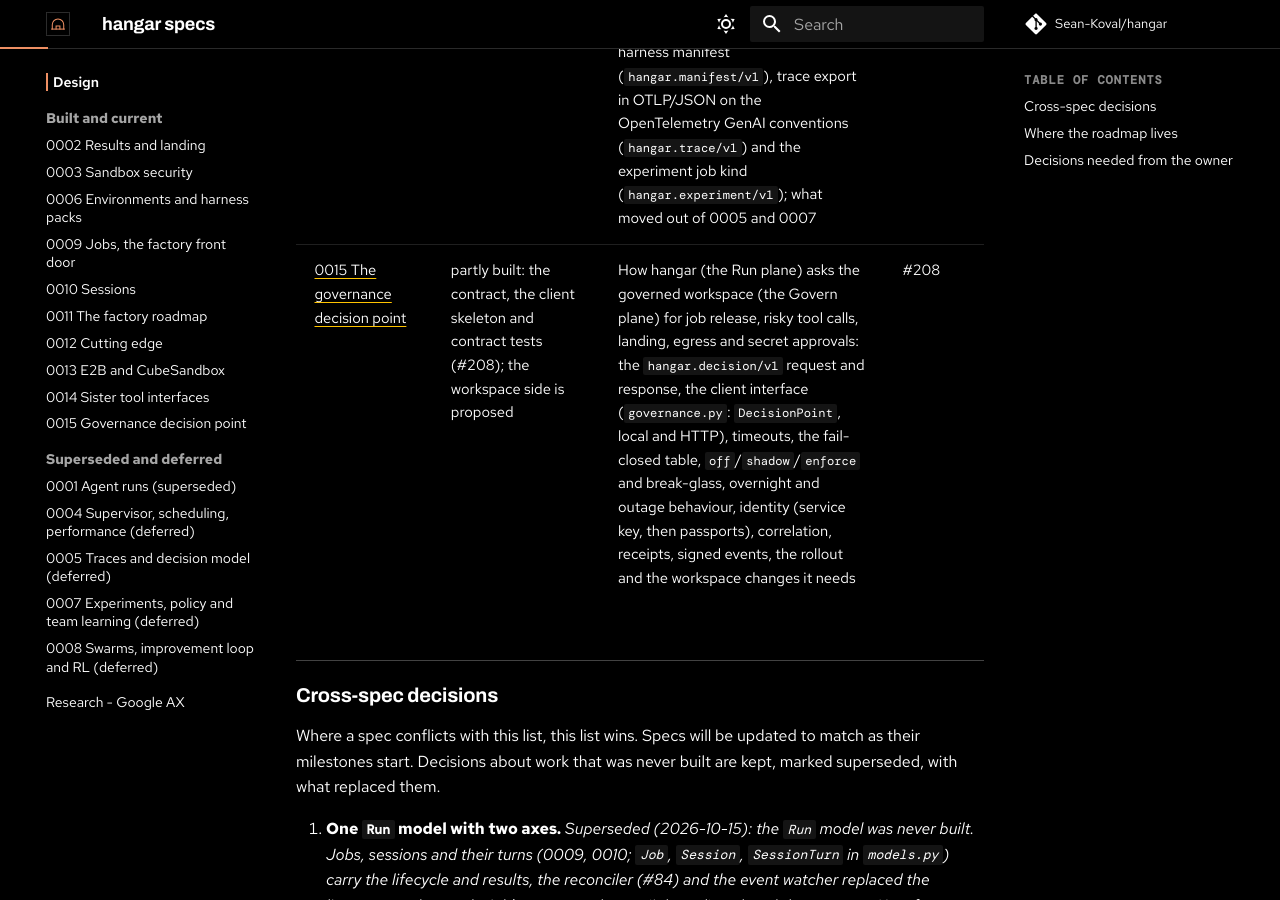
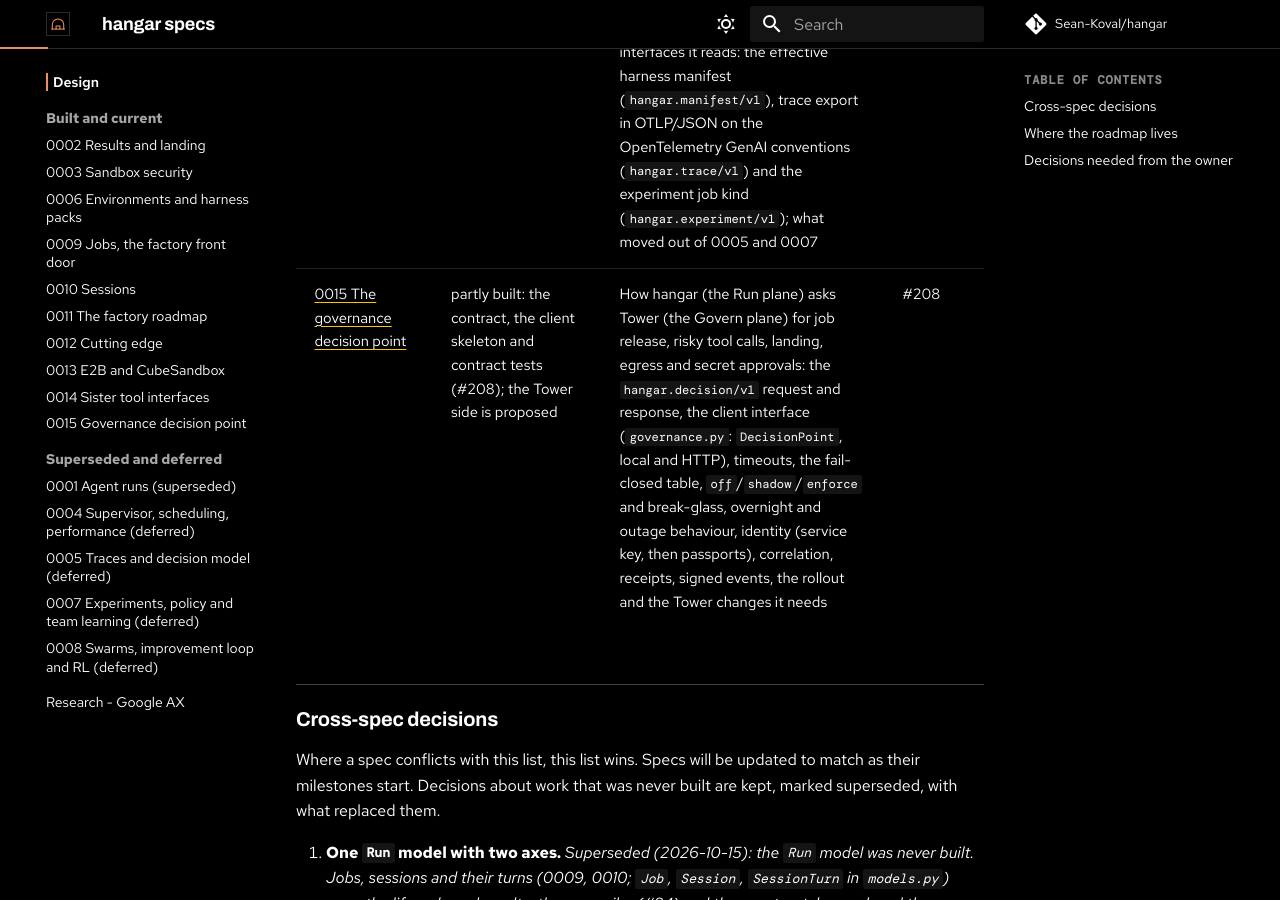
Before and after one commit to Sean-Koval/hangar, an MkDocs documentation site: the page built from docs/specs/README.md, in a window 1280 px wide and 900 px high, scrolled down 4080 px. Built offline with MkDocs 1.6.1 and Material for MkDocs 9.7.7, drawn with Linux system fonts in a browser that asks for light colours; comment, search, counter and statistics services are not loaded; some of the changed text lies outside the part shown.

Commit message:
docs: call the governing product Tower, not the governed workspace
Decision 5 (Sean-Koval/tower ADR 0017) names the product Tower. Update the
README, docs index, concepts, specs index and the suite diagram (re-rendered
with docs/assets/front/diagram.py and make.py --only diagram). Historical
text (specs bodies, CHANGELOG) stays as written.

Co-Authored-By: Claude Opus 5.5 <noreply@anthropic.com>
Claude-Session: https://claude.ai/code/session_01SFiwxn8Z8TnmrM2NBq6P9N

```diff
--- a/docs/specs/README.md
+++ b/docs/specs/README.md
@@ -22,7 +22,7 @@ Status (2026-10-17): **built** means its milestones shipped (the PR numbers are
 | [0012 Cutting edge: what to adopt next](0012-cutting-edge.md) | partly built: items 1, 3–7 and 15 shipped (cache-aware sessions, steering, environments that live with the repo, the verify gate, PR auto-fix, egress allowlists, `hangar-envd`); the rest isn't scheduled | How hangar compares with cloud coding agents (Claude Code, Codex, Cursor, Devin, Copilot and others) and sandbox platforms (E2B, Daytona, Modal, Vercel, Cloudflare, GKE Pod Snapshots) as of October 2026; which protocols to speak (MCP Apps, ACP, Claude self-hosted runners, Codex app-server, Agents SDK); measured gVisor memory fork and install caching; 15 prioritised items and the next three waves | #54 |
 | [0013 E2B and CubeSandbox as references](0013-e2b-cube-fast-sandboxes.md) | partly built: `hangar-envd`, the E2B-compatible API and the `e2b` provider flavours; the microVM tier on GKE isn't validated live | The envd wire protocol `hangar-envd` must speak, verified with the real E2B SDKs. E2B's control API, endpoint by endpoint. How CubeSandbox and E2B start fast (snapshot restore, shared page cache, reflink, eBPF). An E2B-compatible API for hangar, with CubeSandbox and self-hosted E2B as `e2b` provider flavours. A microVM tier on GKE nested virtualization. Where Rust pays. Phase gates per tier. Builds on 0012 (#54). | #58 |
 | [0014 The sister tool's interfaces](0014-sister-tool-interfaces.md) | built (#114; the outbox, #163) | The boundary between hangar (the runtime: sandboxes, sessions, jobs, policy, emitting data) and a sister tool that interprets runs (harness inspection, trace timelines, behavior specs, evals); the three versioned interfaces it reads: the effective harness manifest (`hangar.manifest/v1`), trace export in OTLP/JSON on the OpenTelemetry GenAI conventions (`hangar.trace/v1`) and the experiment job kind (`hangar.experiment/v1`); what moved out of 0005 and 0007 | #114 |
-| [0015 The governance decision point](0015-governance-decision-point.md) | partly built: the contract, the client skeleton and contract tests (#208); the workspace side is proposed | How hangar (the Run plane) asks the governed workspace (the Govern plane) for job release, risky tool calls, landing, egress and secret approvals: the `hangar.decision/v1` request and response, the client interface (`governance.py`: `DecisionPoint`, local and HTTP), timeouts, the fail-closed table, `off`/`shadow`/`enforce` and break-glass, overnight and outage behaviour, identity (service key, then passports), correlation, receipts, signed events, the rollout and the workspace changes it needs | #208 |
+| [0015 The governance decision point](0015-governance-decision-point.md) | partly built: the contract, the client skeleton and contract tests (#208); the Tower side is proposed | How hangar (the Run plane) asks Tower (the Govern plane) for job release, risky tool calls, landing, egress and secret approvals: the `hangar.decision/v1` request and response, the client interface (`governance.py`: `DecisionPoint`, local and HTTP), timeouts, the fail-closed table, `off`/`shadow`/`enforce` and break-glass, overnight and outage behaviour, identity (service key, then passports), correlation, receipts, signed events, the rollout and the Tower changes it needs | #208 |
 
 ## Cross-spec decisions
 
@@ -46,7 +46,7 @@ Where a spec conflicts with this list, this list wins. Specs will be updated to
    Scopes are implemented once, in 0003 M1.
 8. **Branch protection first.** 0003 M0 applies it to `main` before any agent work that pushes. It requires a PR, passing CI and one approval, blocks force-push and deletion, and has no bypass list. Until the gateway ships, the sandboxes' fine-grained token is the only thing an agent holds, and branch protection is what keeps it off `main`.
 9. **Model-API proxy is gated.** 0003 M9 ships only after it is confirmed that routing a Claude subscription token through hangar is allowed and works (0003 open questions 1 and 5). Until then the subscription token stays in the sandbox, and egress limits (0003 M6–M7) are the mitigation.
-10. **The decision interface is 0005's.** *Superseded (2026-10-15): neither the `DecisionService` nor `classify_run` was built, and 0004's supervisor is deferred. Approvals go through one rule (`approvals.can_decide`, #121), with the governed workspace's decision point behind it ([0015](0015-governance-decision-point.md)). Kept for history:* It uses fixed, versioned decision tasks: `classify_run(run_id, task)` returns `label`, `probabilities`, `actionable` and `evidence`. 0004's free-form `classify(question, options)` and its `rationale` field are dropped, since Decision-1 returns no rationale.
+10. **The decision interface is 0005's.** *Superseded (2026-10-15): neither the `DecisionService` nor `classify_run` was built, and 0004's supervisor is deferred. Approvals go through one rule (`approvals.can_decide`, #121), with Tower's decision point behind it ([0015](0015-governance-decision-point.md)). Kept for history:* It uses fixed, versioned decision tasks: `classify_run(run_id, task)` returns `label`, `probabilities`, `actionable` and `evidence`. 0004's free-form `classify(question, options)` and its `rationale` field are dropped, since Decision-1 returns no rationale.
     - 0004 adds its supervisor decisions as new decision task files, not ad-hoc questions.
     - 0004 acts only when `actionable` is true. Otherwise it opens an escalation, as its spec describes.
     - 0004's `TraceStore` is 0005's run-event store, extended with task events.
@@ -79,7 +79,7 @@ Where a spec conflicts with this list, this list wins. Specs will be updated to
 
 The phase plan that used to be here scheduled the 0001 run model, the 0004 supervisor and planner, the 0005 Decision-1 backend and the 0008 RL path; none of them was built, and the plan of 2026-10-15 puts factorials, proposers and RL out of 2026. It is in git history.
 
-The current plan is the [Run/Judge/Govern plan](https://claude.ai/code/artifact/ddea4e99-7068-4c36-8bac-d9cda53c0f4c) (hangar runs work, flightdeck judges it, the governed workspace governs it), tracked in the epic [#119](https://github.com/Sean-Koval/hangar/issues/119) and its linked issues. The status column above says where each spec stands.
+The current plan is the [Run/Judge/Govern plan](https://claude.ai/code/artifact/ddea4e99-7068-4c36-8bac-d9cda53c0f4c) (hangar runs work, flightdeck judges it, Tower governs it), tracked in the epic [#119](https://github.com/Sean-Koval/hangar/issues/119) and its linked issues. The status column above says where each spec stands.
 
 ## Decisions needed from the owner
 
```
Also changed, not shown: README.md (+2 -2 lines), docs/assets/front/diagram.py (+4 -4 lines), docs/concepts.md (+2 -2 lines), docs/index.md (+3 -3 lines), docs/assets/front/hangar-suite-dark.png, docs/assets/front/hangar-suite-light.png, docs/assets/front/hangar-suite.svg.
